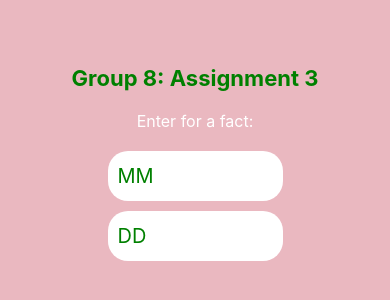
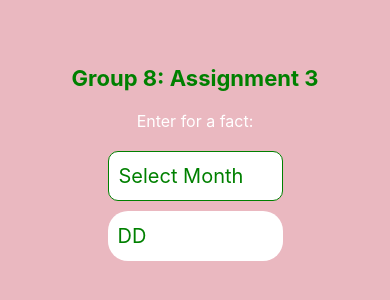
Before and after one commit to aianasev/Assignment3, a React Native app: screen / in a window 390 px wide. Shown: the part 264-564 px from the top of the page. Built offline with nearby package versions, Linux system fonts and the light colour scheme.

Commit message:
Dropdown added

```diff
--- a/App.tsx
+++ b/App.tsx
@@ -1,13 +1,29 @@
 import React, { useState, useEffect } from "react";
-import { View, Text, TextInput, StyleSheet } from "react-native";
+import { View, Text, TextInput, StyleSheet, TouchableOpacity, FlatList } from "react-native";
 
 const API_HOST = "numbersapi.p.rapidapi.com";
 const API_KEY = "4a0c8c7811msha2f5d43a7606bc5p1e4eb3jsndf9121a89f52";
+
+const months = [
+  { label: "Jan", value: "1" },
+  { label: "Feb", value: "2" },
+  { label: "Mar", value: "3" },
+  { label: "Apr", value: "4" },
+  { label: "May", value: "5" },
+  { label: "Jun", value: "6" },
+  { label: "Jul", value: "7" },
+  { label: "Aug", value: "8" },
+  { label: "Sep", value: "9" },
+  { label: "Oct", value: "10" },
+  { label: "Nov", value: "11" },
+  { label: "Dec", value: "12" },
+];
 
 export default function App() {
   const [month, setMonth] = useState<string>("");
   const [day, setDay] = useState<string>("");
   const [fact, setFact] = useState<string>("");
+  const [dropdownVisible, setDropdownVisible] = useState<boolean>(false);
 
   useEffect(() => {
     if (month && day) {
@@ -35,6 +51,11 @@ export default function App() {
     }
   }, [month, day]);
 
+  const handleMonthSelect = (value: string) => {
+    setMonth(value);
+    setDropdownVisible(false);
+  };
+
   return (
     <View style={styles.container}>
       <Text style={styles.header}>Group 8: Assignment 3</Text>
@@ -43,12 +64,30 @@ export default function App() {
       ) : (
         <Text style={styles.message}>Enter for a fact:</Text>
       )}
-      <TextInput
-        style={styles.input}
-        placeholder="MM"
-        keyboardType="numeric"
-        onChangeText={setMonth}
-      />
+
+      {/*Dropdown*/}
+      <TouchableOpacity
+        style={styles.dropdown}
+        onPress={() => setDropdownVisible(!dropdownVisible)}
+      >
+        <Text style={styles.dropdownText}>{month ? `Month: ${month}` : "Select Month"}</Text>
+      </TouchableOpacity>
+
+      {dropdownVisible && (
+        <FlatList
+          data={months}
+          keyExtractor={(item) => item.value}
+          renderItem={({ item }) => (
+            <TouchableOpacity
+              style={styles.dropdownItem}
+              onPress={() => handleMonthSelect(item.value)}
+            >
+              <Text style={styles.dropdownItemText}>{item.label}</Text>
+            </TouchableOpacity>
+          )}
+        />
+      )}
+
       <TextInput
         style={styles.input}
         placeholder="DD"
@@ -94,4 +133,29 @@ const styles = StyleSheet.create({
     marginBottom: 10,
     backgroundColor: "white",
   },
+  dropdown: {
+    height: 50,
+    width: "50%",
+    backgroundColor: "white",
+    borderWidth: 1,
+    borderColor: "green",
+    borderRadius: 10,
+    justifyContent: "center",
+    paddingHorizontal: 10,
+    marginBottom: 10,
+  },
+  dropdownText: {
+    color: "green",
+    fontSize: 20,
+  },
+  dropdownItem: {
+    padding: 10,
+    backgroundColor: "white",
+    borderBottomWidth: 1,
+    borderColor: "#EAB8C0",
+  },
+  dropdownItemText: {
+    color: "green",
+    fontSize: 18,
+  },
 });
--- a/package.json
+++ b/package.json
@@ -12,13 +12,14 @@
     "expo": "~52.0.37",
     "expo-status-bar": "~2.0.1",
     "react": "18.3.1",
-    "react-native": "0.76.7",
+    "react-native": "^0.76.7",
     "react-native-dropdown-picker": "^5.4.6",
     "react-native-picker-select": "^9.3.1"
   },
   "devDependencies": {
     "@babel/core": "^7.25.2",
     "@types/react": "~18.3.12",
+    "@types/react-native": "^0.72.8",
     "typescript": "^5.3.3"
   },
   "private": true
```
Also changed, not shown: 1 other file (tests, documents, lock files or other folders).
